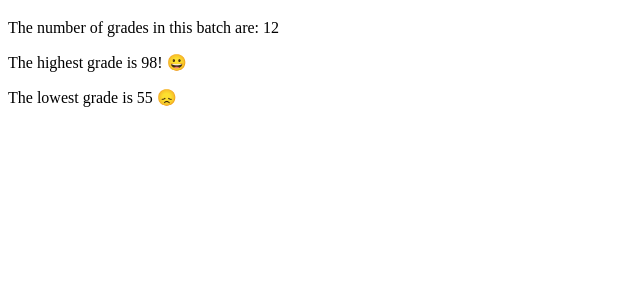
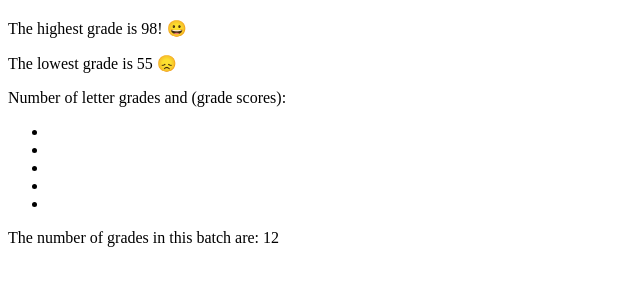
Before and after one commit to EdwardRutz/grades, a plain HTML site: page index.html in a window 1280 px wide. Shown: the part 61-346 px from the top of the page, without its empty margins (0-640 px from the left). Drawn offline with Linux system fonts and the light colour scheme.

Commit message:
completed index.html.

```diff
--- a/index.html
+++ b/index.html
@@ -19,10 +19,20 @@
 			<li>The highest grade is: 98</li>
 		</ul> -->
 
-		<p id="totalGradesOut"></p>
 		<p id="gradeMaxOut"></p>
 		<p id="gradeMinOut"></p>
 
+		<label for="gradeList">Number of letter grades and (grade scores):</label>
+ 		<ul id="gradeList">
+			<li id="a"></li>
+			<li id="b"></li>
+			<li id="c"></li>
+			<li id="d"></li>
+			<li id="f"></li>
+		</ul>
+
+		<p id="averageOut"></p>
+		<p id="totalGradesOut"></p>
 
 		<footer>
 
```
